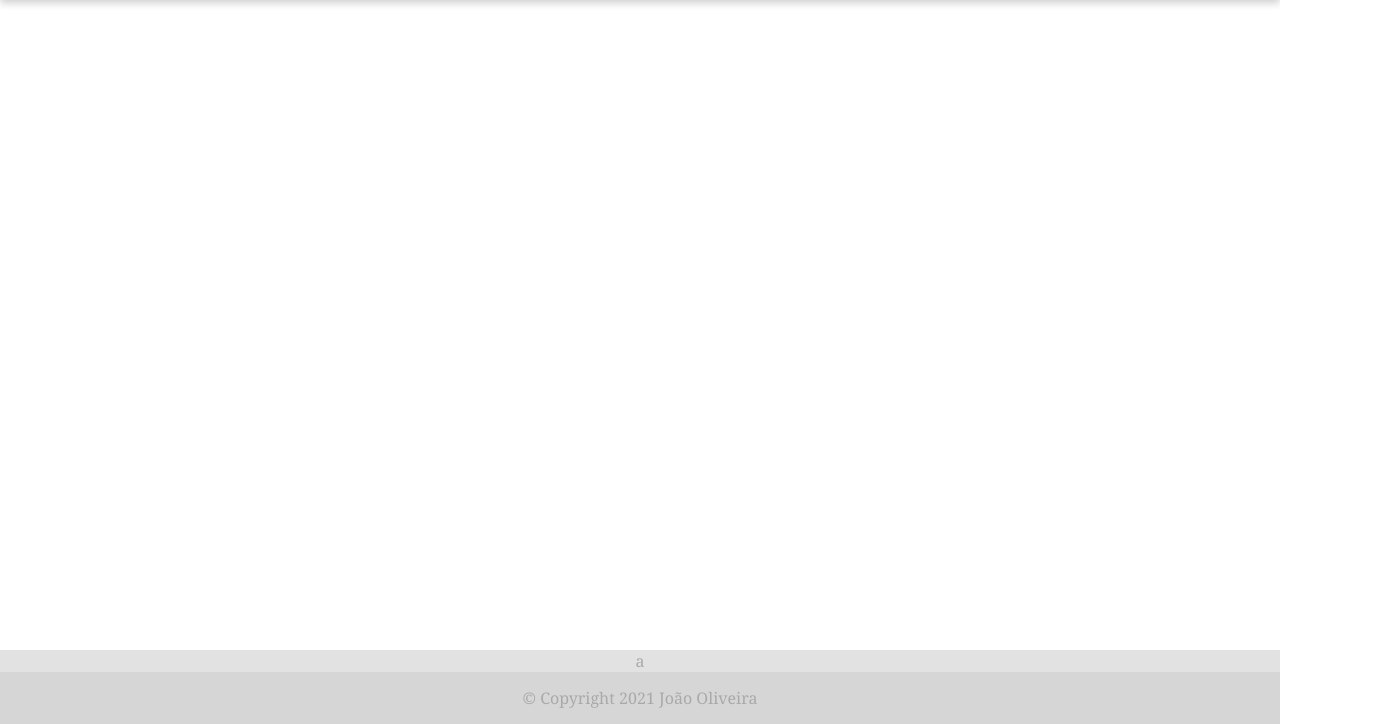
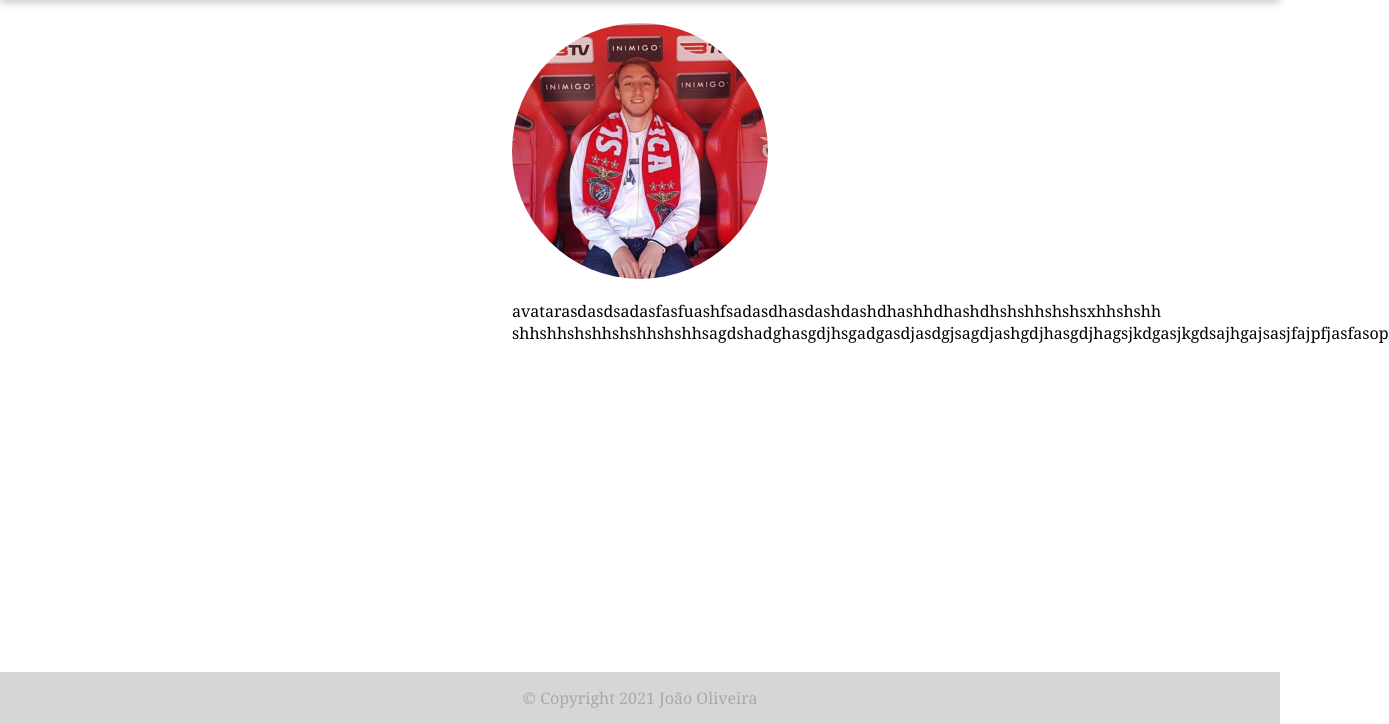
Before and after one commit to jotanmiguel/JustHavingFun.com, a plain HTML site: page pages/aboutme.html in a window 1280 px wide. Shown: the part 76-800 px from the top of the page, 1389 px wide, since content can reach past the window. Drawn offline with Linux system fonts and the light colour scheme.

Commit message:
start of aboutme.html page

```diff
--- a/pages/aboutme.html
+++ b/pages/aboutme.html
@@ -17,10 +17,13 @@
         <a href="../pages/login.html" class="navbar-login">Login</a>
     </nav>
 
+    <div class="avatar-container">
+        <img class="avatar" src="../images/avatar.png" alt="avatar">
+        <p class="avatar-text">avatarasdasdsadasfasfuashfsadasdhasdashdashdhashhdhashdhshshhshshsxhhshshh
+            shhshhshshhshshhshshhsagdshadghasgdjhsgadgasdjasdgjsagdjashgdjhasgdjhagsjkdgasjkgdsajhgajsasjfajpfjasfasop</p>
+    </div>
+
     <footer class="footer">
-        <div class="footer-darkgray">
-            a
-        </div>
         <div class="footer-black">
             &copy; Copyright 2021 João Oliveira
         </div>
--- a/styles/positions.css
+++ b/styles/positions.css
@@ -51,3 +51,24 @@ body{
     bottom: 0;
     left: 0;
 }
+
+.avatar{
+    border-radius: 50%;
+    position: relative;
+    display: inline-block;
+    margin-left: auto;
+    margin-right: auto;
+    height: auto;
+    width: 100%;
+}
+
+.avatar-container{
+    border-radius: 50%;
+    display: block;
+    margin: 2% 40%;
+}
+
+.avatar-text{
+    text-align: justify;
+    text-justify: inter-word;
+}
```
Also changed, not shown: images/avatar.png (added).
